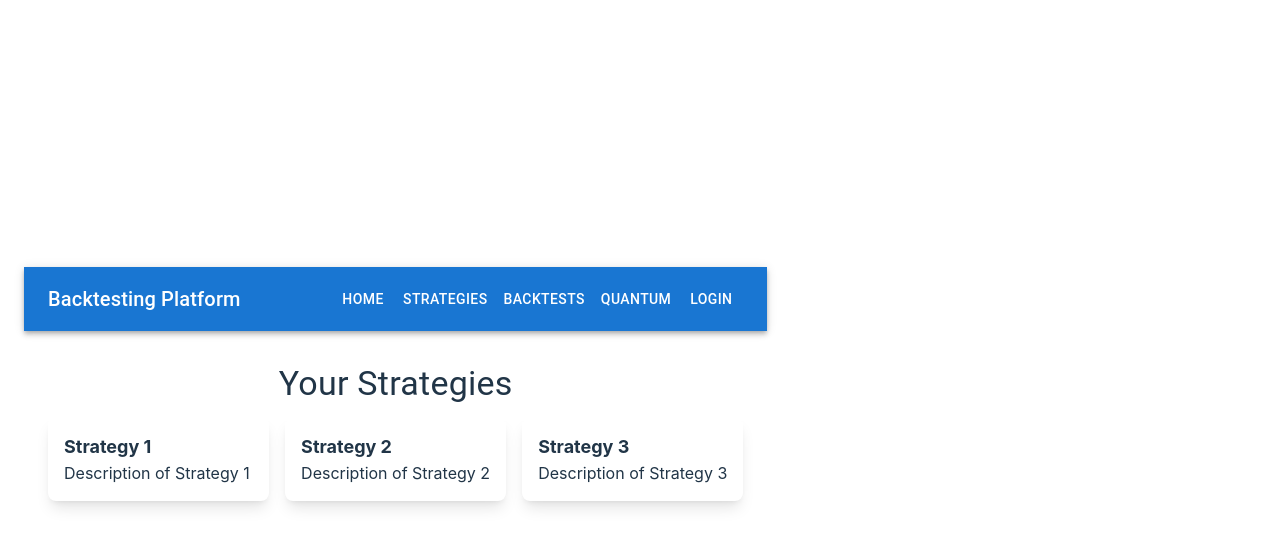
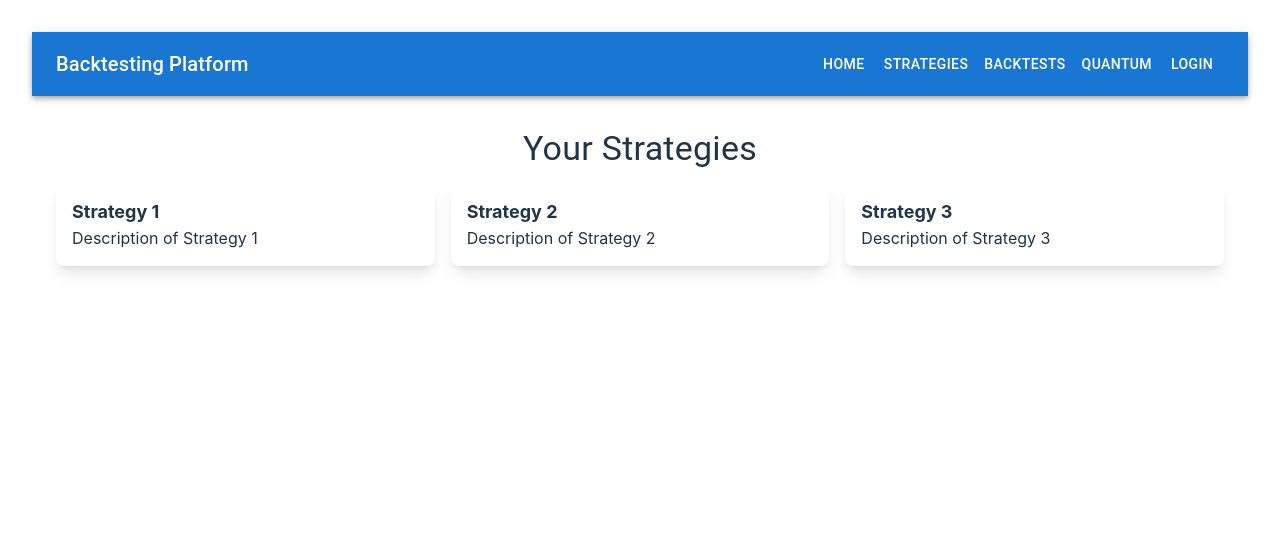
Before and after one commit to Neal-dandrea/BacktestingPlatform1, a React (Vite) app in the folder backtesting-platform-temp/: page /strategies in a window 1280 px wide. Shown: the top 546 px of the page. Built offline with nearby package versions, Linux system fonts and the light colour scheme.

Commit message:
Everything should be centered now. I used a box to center everything from the home page. There are some loose <Container>s in the individual files but I decided just to leave them and we can clean up later.

```diff
--- a/backtesting-platform-temp/src/App.jsx
+++ b/backtesting-platform-temp/src/App.jsx
@@ -6,13 +6,12 @@
 import Backtests from './pages/Backtests';
 import Login from './pages/Login';
 import Quantum from './pages/Quantum';
-import { Container, Typography } from '@mui/material';
+import { Box } from '@mui/material';
 
 function App() {
     return (
         <Router>
-            <Container maxWidth="lg" sx={{ padding: '2rem' }}>
-                <div>
+            <Box sx={{ width: '100vw', height: '100vh', padding: '2rem', boxSizing: 'border-box' }}>
                 <Navbar />
                 <Routes>
                     <Route path="/" element={<Home />} />
@@ -21,8 +20,7 @@
                     <Route path="/login" element={<Login />} />
                     <Route path="/quantum" element={<Quantum />} />
                 </Routes>
-                </div>
-            </Container>
+            </Box>
         </Router>
     );
 }
--- a/backtesting-platform-temp/src/pages/Backtests.jsx
+++ b/backtesting-platform-temp/src/pages/Backtests.jsx
@@ -1,10 +1,12 @@
 import React from 'react';
+import { Container } from '@mui/material';
+
 
 function Backtests() {
     return (
-
+        <Container maxWidth={false} sx={{ padding: '2rem' }}>
             <h2>View Backtest Results</h2>
-
+        </Container>
     );
 }
 
--- a/backtesting-platform-temp/src/pages/Home.jsx
+++ b/backtesting-platform-temp/src/pages/Home.jsx
@@ -1,25 +1,28 @@
 import React from 'react';
-import { Box, Typography } from '@mui/material';
+import { Box, Typography, Container } from '@mui/material';
 
 const Home = () => {
     return (
-        <Container maxWidth="lg" sx={{ padding: '2rem' }}>
-            <div>
+        <Container maxWidth={false} sx={{ padding: '2rem' }}>
             <Box
                 display="flex"
                 justifyContent="center"
                 alignItems="center"
                 height="100vh"
                 flexDirection="column"
+
             >
-                <Typography variant="h4" gutterBottom>
+                <Typography variant="h4" color="secondary" gutterBottom>
                     Welcome to the Backtesting Platform
                 </Typography>
-                <Typography variant="h6">
+                <Typography variant="body1" color="textSecondary">
                     Optimize your trading strategies with ease.
                 </Typography>
+                <Typography>
+                    Matt is a goon. He always be gooning.
+                </Typography>
+
             </Box>
-            </div>
         </Container>
     );
 }
--- a/backtesting-platform-temp/src/pages/Login.jsx
+++ b/backtesting-platform-temp/src/pages/Login.jsx
@@ -1,8 +1,10 @@
 import React from 'react';
+import { Container } from '@mui/material';
+
 
 function Login() {
     return (
-        <Container maxWidth="lg" sx={{ padding: '2rem' }}>
+        <Container maxWidth={false}sx={{ padding: '2rem' }}>
             <div>
                 <h2>Login to Access Your Account</h2>
             </div>
--- a/backtesting-platform-temp/src/pages/Quantum.jsx
+++ b/backtesting-platform-temp/src/pages/Quantum.jsx
@@ -1,4 +1,6 @@
 import React, { useState } from 'react';
+import { Container } from '@mui/material';
+
 
 function Quantum() {
     const [data, setData] = useState(null);
@@ -28,7 +30,7 @@
     };
 
     return (
-        <Container maxWidth="lg" sx={{ padding: '2rem' }}>
+
             <div className="p-8">
                 <h2 className="text-2xl font-bold mb-4">Quantum Computing</h2>
 
@@ -50,7 +52,7 @@
                     </div>
                 )}
             </div>
-            </Container>
+
     );
 }
 
--- a/backtesting-platform-temp/src/pages/Strategies.jsx
+++ b/backtesting-platform-temp/src/pages/Strategies.jsx
@@ -4,7 +4,7 @@
 
 function Strategies() {
     return (
-        <Container maxWidth="lg" sx={{ padding: '2rem' }}>
+        <Container maxWidth={false} sx={{ padding: '2rem' }}>
             <Typography variant="h4" component="h2" gutterBottom align="center">
                 Your Strategies
             </Typography>
```
Lines whose indentation alone changed are shown as unchanged.
